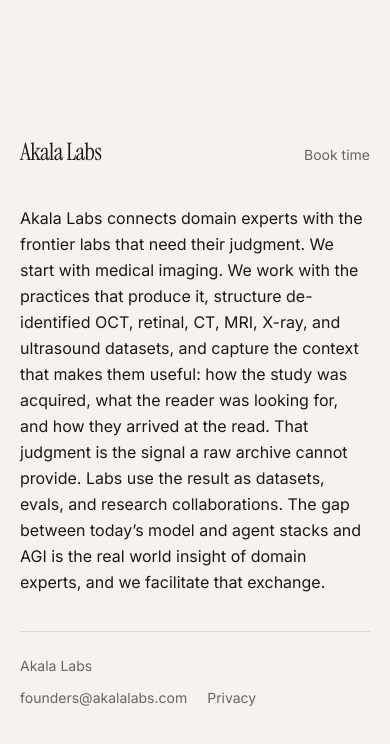
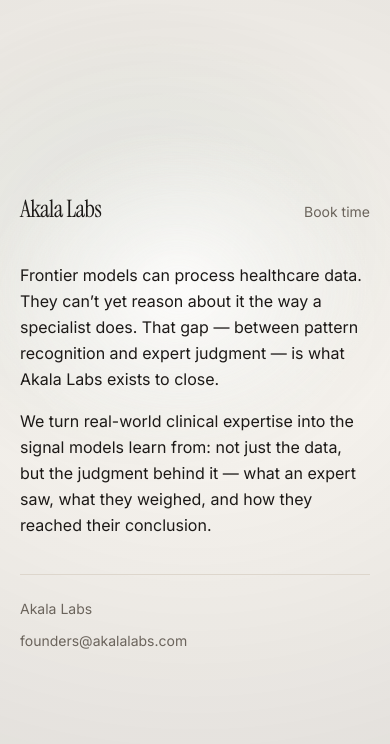
Before and after one commit to sk28832/akala-labs, a Next.js app: page / in a window 390 px wide. Shown: the top 744 px of the page. Built offline with nearby package versions, Linux system fonts and the light colour scheme.

Commit message:
better text

```diff
--- a/app/globals.css
+++ b/app/globals.css
@@ -7,6 +7,9 @@
   --line: #ddd6cc;
   --accent: #1e4d43;
   --accent-hover: #163a33;
+  --glow-core: rgba(255, 255, 255, 1);
+  --glow-tint: rgba(30, 77, 67, 0.12);
+  --glow-shade: rgba(28, 25, 23, 0.1);
 }
 
 @theme inline {
@@ -31,6 +34,43 @@
   background: var(--background);
   color: var(--foreground);
   font-family: var(--font-sans), ui-sans-serif, system-ui, sans-serif;
+}
+
+/* Static shading at the edges. Cream is already near-white, so the drifting
+   light needs something darker to read against. */
+body::before {
+  content: "";
+  position: fixed;
+  inset: 0;
+  z-index: -2;
+  pointer-events: none;
+  background: radial-gradient(
+    80vmax 65vmax at 50% 38%,
+    transparent 22%,
+    var(--glow-shade) 100%
+  );
+}
+
+.glow {
+  position: fixed;
+  inset: -20vmax;
+  z-index: -1;
+  pointer-events: none;
+  background:
+    radial-gradient(34vmax 28vmax at 50% 40%, var(--glow-core), transparent 66%),
+    radial-gradient(50vmax 42vmax at 46% 36%, var(--glow-tint), transparent 70%);
+  animation: drift 22s ease-in-out infinite alternate;
+}
+
+@keyframes drift {
+  from {
+    transform: translate3d(-3%, -1.5%, 0) scale(1);
+    opacity: 0.75;
+  }
+  to {
+    transform: translate3d(3%, 2%, 0) scale(1.1);
+    opacity: 1;
+  }
 }
 
 .headline {
@@ -104,7 +144,8 @@
 }
 
 @media (prefers-reduced-motion: reduce) {
-  .reveal {
+  .reveal,
+  .glow {
     animation: none;
   }
 
--- a/app/layout.tsx
+++ b/app/layout.tsx
@@ -14,14 +14,14 @@
 });
 
 export const metadata: Metadata = {
-  title: "Akala Labs — The real-world layer for AI",
+  title: "Akala Labs — Making AGI in healthcare a reality",
   description:
-    "Akala Labs connects domain experts with the frontier labs that need their judgment. We start with medical imaging.",
+    "Frontier models can process healthcare data. They can't yet reason about it the way a specialist does. Akala Labs exists to close that gap.",
   metadataBase: new URL("https://akalalabs.com"),
   openGraph: {
     title: "Akala Labs",
     description:
-      "Akala Labs connects domain experts with the frontier labs that need their judgment. We start with medical imaging.",
+      "Frontier models can process healthcare data. They can't yet reason about it the way a specialist does. Akala Labs exists to close that gap.",
     url: "https://akalalabs.com",
     siteName: "Akala Labs",
     type: "website",
--- a/app/page.tsx
+++ b/app/page.tsx
@@ -4,6 +4,8 @@
 
 export default function Home() {
   return (
+    <>
+      <div className="glow" aria-hidden="true" />
       <div className="mx-auto flex min-h-dvh w-full max-w-2xl flex-1 flex-col px-5 py-10 sm:px-8 sm:py-12 md:px-10">
         <div className="my-auto w-full">
           <header className="reveal flex flex-wrap items-baseline justify-between gap-x-6 gap-y-2">
@@ -23,18 +25,18 @@
             </a>
           </header>
 
-        <main className="reveal reveal-1 mt-9 sm:mt-10">
-          <p className="text-base leading-relaxed text-foreground sm:text-lg">
-            Akala Labs connects domain experts with the frontier labs that need
-            their judgment. We start with medical imaging. We work with the
-            practices that produce it, structure de-identified OCT, retinal, CT,
-            MRI, X-ray, and ultrasound datasets, and capture the context that
-            makes them useful: how the study was acquired, what the reader was
-            looking for, and how they arrived at the read. That judgment is the
-            signal a raw archive cannot provide. Labs use the result as
-            datasets, evals, and research collaborations. The gap between
-            today’s model and agent stacks and AGI is the real world insight of
-            domain experts, and we facilitate that exchange.
+          <main className="reveal reveal-1 mt-9 space-y-4 text-base leading-relaxed text-foreground sm:mt-10 sm:text-lg">
+            <p>
+              Frontier models can process healthcare data. They can’t yet reason
+              about it the way a specialist does. That gap — between pattern
+              recognition and expert judgment — is what Akala Labs exists to
+              close.
+            </p>
+            <p>
+              We turn real-world clinical expertise into the signal models learn
+              from: not just the data, but the judgment behind it — what an
+              expert saw, what they weighed, and how they reached their
+              conclusion.
             </p>
           </main>
 
@@ -43,5 +45,6 @@
           </div>
         </div>
       </div>
+    </>
   );
 }
--- a/app/privacy/page.tsx
+++ /dev/null
@@ -1,149 +0,0 @@
-import type { Metadata } from "next";
-import Link from "next/link";
-import { EMAIL } from "@/lib/site";
-import { SiteFooter } from "@/components/site-footer";
-
-export const metadata: Metadata = {
-  title: "Privacy Policy — Akala Labs",
-  description: "Privacy policy for the Akala Labs website.",
-};
-
-export default function PrivacyPage() {
-  return (
-    <div className="mx-auto flex min-h-dvh w-full max-w-2xl flex-1 flex-col px-5 pt-8 pb-5 sm:px-8 sm:pt-12 sm:pb-6 md:px-10 md:pt-16 md:pb-8">
-      <header>
-        <Link href="/" className="font-serif text-xl tracking-tight text-foreground sm:text-2xl">
-          Akala Labs
-        </Link>
-      </header>
-
-      <main className="mt-12 flex-1 space-y-8 text-foreground sm:mt-16">
-        <div>
-          <h1 className="headline font-serif tracking-tight">Privacy Policy</h1>
-          <p className="mt-2 text-sm text-muted">Last updated: September 3, 2026</p>
-        </div>
-
-        <p className="leading-relaxed text-muted">
-          This policy describes how Akala Labs (“we,” “us”) handles information
-          in connection with this website. It is written for a simple marketing
-          site. If we later add accounts, analytics, or other products, we will
-          update it.
-        </p>
-
-        <section className="space-y-3">
-          <h2 className="font-medium text-foreground">Information we collect</h2>
-          <p className="leading-relaxed text-muted">
-            This site does not have accounts, newsletters, or contact forms that
-            store submissions. We do not ask you to submit protected health
-            information (PHI) here, and we do not intend to collect PHI through
-            this website.
-          </p>
-          <p className="leading-relaxed text-muted">
-            If you email us, we receive whatever you include in that message
-            (typically your address, name, and the content of the email).
-          </p>
-          <p className="leading-relaxed text-muted">
-            The “Book time” link sends you to Calendly, a third-party
-            scheduling service. If you book a meeting there, you provide your
-            name, email address, and anything you write in the booking form
-            directly to Calendly, and we receive those details so we can meet
-            with you. Calendly handles that information under its own privacy
-            policy. Please do not include PHI when booking.
-          </p>
-          <p className="leading-relaxed text-muted">
-            Our hosting provider may automatically collect standard technical
-            data when you visit, such as IP address, browser type, device
-            information, pages requested, and timestamps. This is used for
-            security, uptime, and diagnosing errors.
-          </p>
-        </section>
-
-        <section className="space-y-3">
-          <h2 className="font-medium text-foreground">Cookies</h2>
-          <p className="leading-relaxed text-muted">
-            We do not set advertising or analytics cookies. The host may use
-            strictly necessary cookies or similar technology to operate and
-            secure the site.
-          </p>
-        </section>
-
-        <section className="space-y-3">
-          <h2 className="font-medium text-foreground">How we use information</h2>
-          <p className="leading-relaxed text-muted">
-            We use email correspondence to reply to you and, if we work
-            together, to discuss and deliver that work. We use hosting logs to
-            keep the site running and secure. We do not sell personal
-            information.
-          </p>
-        </section>
-
-        <section className="space-y-3">
-          <h2 className="font-medium text-foreground">Sharing</h2>
-          <p className="leading-relaxed text-muted">
-            We share information only with service providers that help us run
-            the site (for example, hosting and scheduling) or when required by
-            law. Those providers process data on our behalf under their own
-            terms.
-          </p>
-        </section>
-
-        <section className="space-y-3">
-          <h2 className="font-medium text-foreground">Retention</h2>
-          <p className="leading-relaxed text-muted">
-            Emails are kept as long as needed to respond and manage a
-            relationship, then deleted or archived according to ordinary
-            business practice. Hosting logs are retained according to the host’s
-            defaults unless we configure a shorter period.
-          </p>
-        </section>
-
-        <section className="space-y-3">
-          <h2 className="font-medium text-foreground">Your choices</h2>
-          <p className="leading-relaxed text-muted">
-            You can email us to ask what personal information we hold from our
-            correspondence, to request a correction, or to ask us to delete it,
-            subject to any legal obligation to keep records. Depending on where
-            you live, you may have additional rights under local law.
-          </p>
-        </section>
-
-        <section className="space-y-3">
-          <h2 className="font-medium text-foreground">Children</h2>
-          <p className="leading-relaxed text-muted">
-            This site is not directed at children under 13, and we do not
-            knowingly collect personal information from them.
-          </p>
-        </section>
-
-        <section className="space-y-3">
-          <h2 className="font-medium text-foreground">Changes</h2>
-          <p className="leading-relaxed text-muted">
-            We may update this policy from time to time. The “Last updated”
-            date at the top will change when we do.
-          </p>
-        </section>
-
-        <section className="space-y-3">
-          <h2 className="font-medium text-foreground">Contact</h2>
-          <p className="leading-relaxed text-muted">
-            Questions about this policy:{" "}
-            <a
-              href={`mailto:${EMAIL}`}
-              className="link-line text-accent"
-            >
-              {EMAIL}
-            </a>
-          </p>
-        </section>
-
-        <p>
-          <Link href="/" className="link-line text-sm text-muted">
-            ← Back
-          </Link>
-        </p>
-      </main>
-
-      <SiteFooter />
-    </div>
-  );
-}
--- a/components/site-footer.tsx
+++ b/components/site-footer.tsx
@@ -1,18 +1,12 @@
-import Link from "next/link";
 import { EMAIL } from "@/lib/site";
 
 export function SiteFooter() {
   return (
     <footer className="mt-auto flex flex-col gap-3 border-t border-line pt-6 text-sm text-muted sm:flex-row sm:items-center sm:justify-between">
       <p>Akala Labs</p>
-      <div className="flex flex-wrap gap-x-5 gap-y-2">
-        <a href={`mailto:${EMAIL}`} className="link-line break-all">
-          {EMAIL}
-        </a>
-        <Link href="/privacy" className="link-line">
-          Privacy
-        </Link>
-      </div>
+      <a href={`mailto:${EMAIL}`} className="link-line break-all">
+        {EMAIL}
+      </a>
     </footer>
   );
 }
```
Lines whose indentation alone changed are shown as unchanged.
